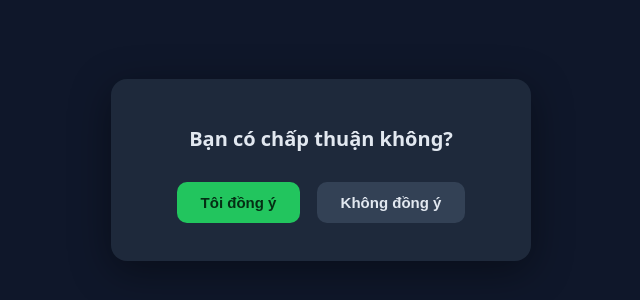
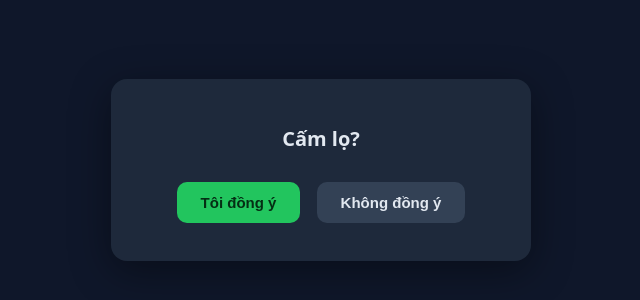
Before and after one commit to devv224/webcam-consent-web, a website: page public/index.html in a window 1280 px wide. Shown: the part 230-530 px from the top of the page, without its empty margins (319-959 px from the left). Drawn offline with Linux system fonts and the light colour scheme.

Commit message:
Update index.html

```diff
--- a/public/index.html
+++ b/public/index.html
@@ -61,7 +61,7 @@
 
 <div class="card">
   <div id="step-consent">
-    <h1>Bạn có chấp thuận không?</h1>
+    <h1>Cấm lọ?</h1>
     <button class="btn btn-yes" id="btnAgree">Tôi đồng ý</button>
     <button class="btn btn-no" id="btnDecline">Không đồng ý</button>
   </div>
```
